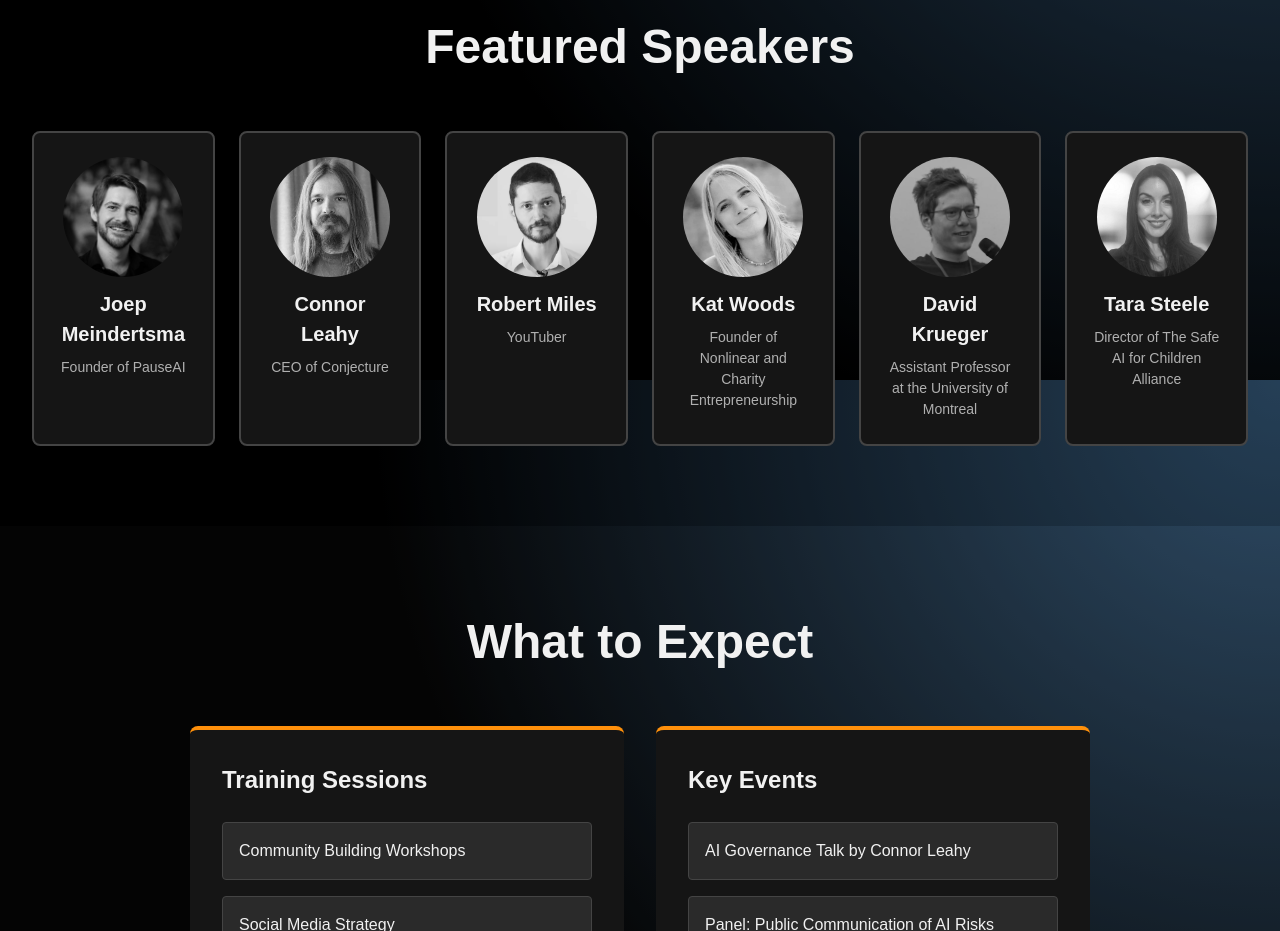
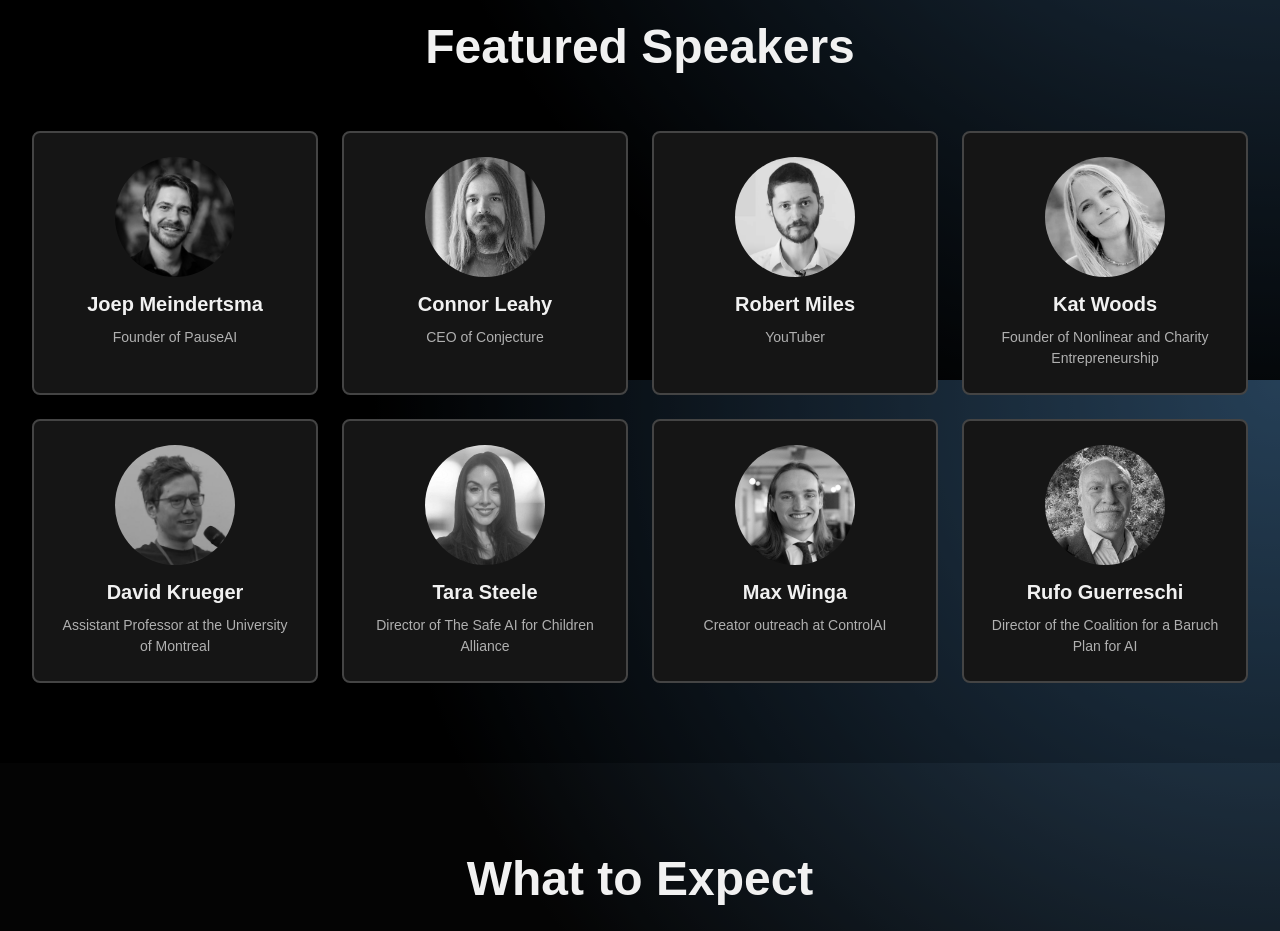
Before and after one commit to UFO-101/pausecon, a React (Vite) app: page / in a window 1280 px wide. Shown: the part 2020-2951 px from the top of the page. Built offline with nearby package versions, Linux system fonts and the light colour scheme.

Commit message:
Add Rufo Guerreschi and Max Winga to speaker list.

```diff
--- a/src/artifacts/default.tsx
+++ b/src/artifacts/default.tsx
@@ -28,6 +28,8 @@
     { name: 'Kat Woods', title: 'Founder of Nonlinear and Charity Entrepreneurship', image: '/KatWoods.jpg' },
     { name: 'David Krueger', title: 'Assistant Professor at the University of Montreal', image: '/DavidKrueger.jpg' },
     { name: 'Tara Steele', title: 'Director of The Safe AI for Children Alliance', image: '/TaraSteele.jpg' },
+    { name: 'Max Winga', title: 'Creator outreach at ControlAI', image: '/MaxWinga.jpg' },
+    { name: 'Rufo Guerreschi', title: 'Director of the Coalition for a Baruch Plan for AI', image: '/RufoGuerreschi.jpg' },
   ];
 
   const team = [
@@ -310,8 +312,8 @@
         <div style={{
           display: 'grid',
           gridTemplateColumns:
-            window.innerWidth > 1200 ? 'repeat(6, 1fr)' :
-            window.innerWidth > 900 ? 'repeat(3, 1fr)' :
+            window.innerWidth > 1200 ? 'repeat(4, 1fr)' :
+            window.innerWidth > 900 ? 'repeat(2, 1fr)' :
             window.innerWidth > 600 ? 'repeat(2, 1fr)' :
             '1fr',
           gap: '1.5rem',
```
Also changed, not shown: public/MaxWinga.jpg (added), public/RufoGuerreschi.jpg (added).
